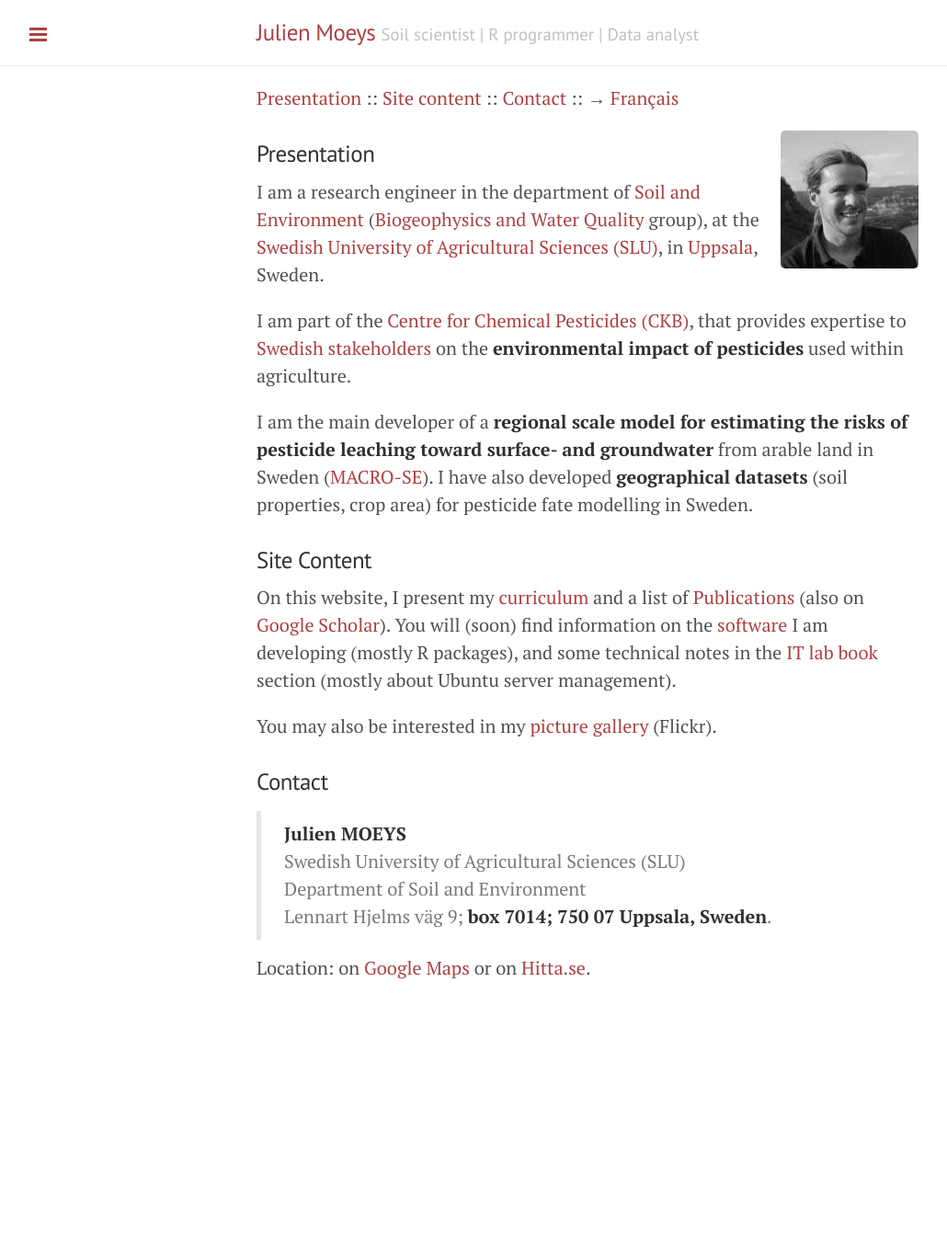
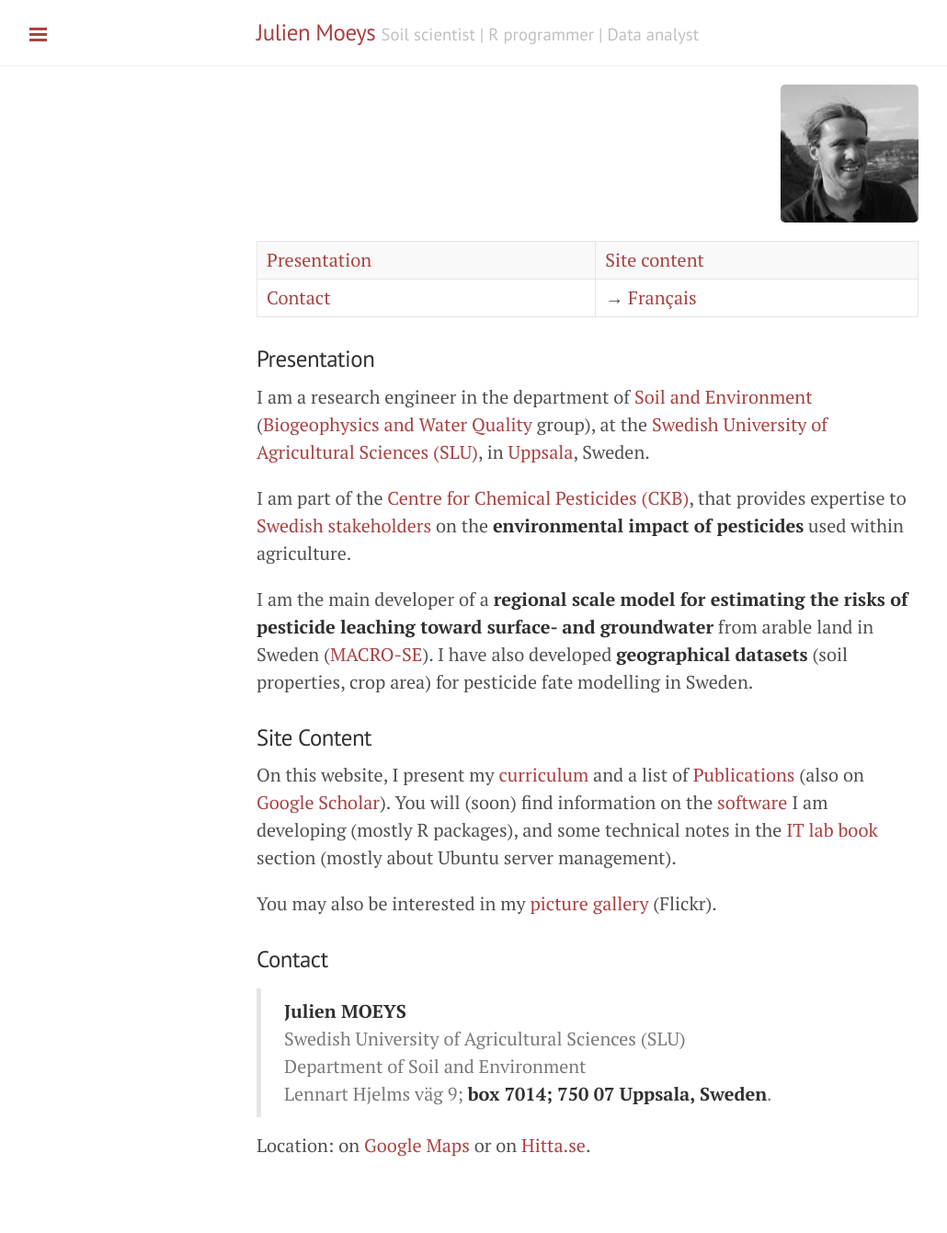
Before and after one commit to julienmoeys/julienmoeys.github.io, a Jekyll site: the page built from index.md, in a window 1280 px wide. Shown: the whole page at 92% size, without its empty margins (1-1031 px from the left). Built offline with Jekyll 4.4.1, drawn with Linux system fonts in a browser that asks for light colours; Markdown is read by kramdown in place of the engine named in the settings; before the commit the page ends 1148 px from its top, so only the background shows below that.

Commit message:
move text

```diff
--- a/index.md
+++ b/index.md
@@ -5,10 +5,10 @@ longtitle : Julien Moeys
 weight    : 1
 ---
 
-[Presentation](#presentation) :: [Site content](#sitecontent) ::
-[Contact](#contact) :: &rarr; [Français](/fr/)
+<img src="assets/img/jmoeys-avatar-small.jpg" alt="Photo of Julien Moeys" align="right"/>
 
-<img src="assets/img/jmoeys-avatar-small.jpg" alt="Photo of Julien Moeys" align="right"/>
+[Presentation](#presentation) | [Site content](#sitecontent) |
+[Contact](#contact) | &rarr; [Français](/fr/)
 
 ### Presentation   <a name="presentation"></a>
 
```
Also changed, not shown: CV.md (+6 -7 lines).
